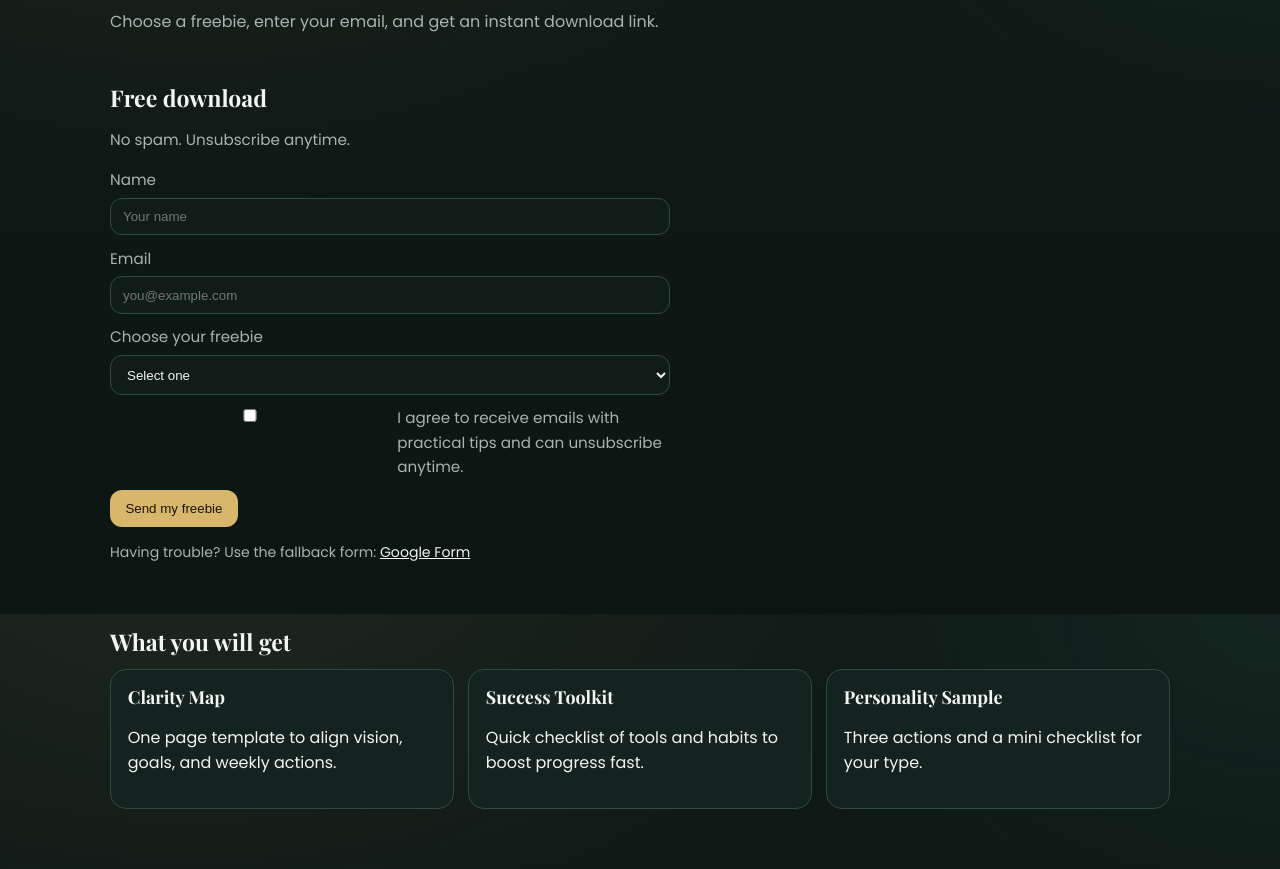
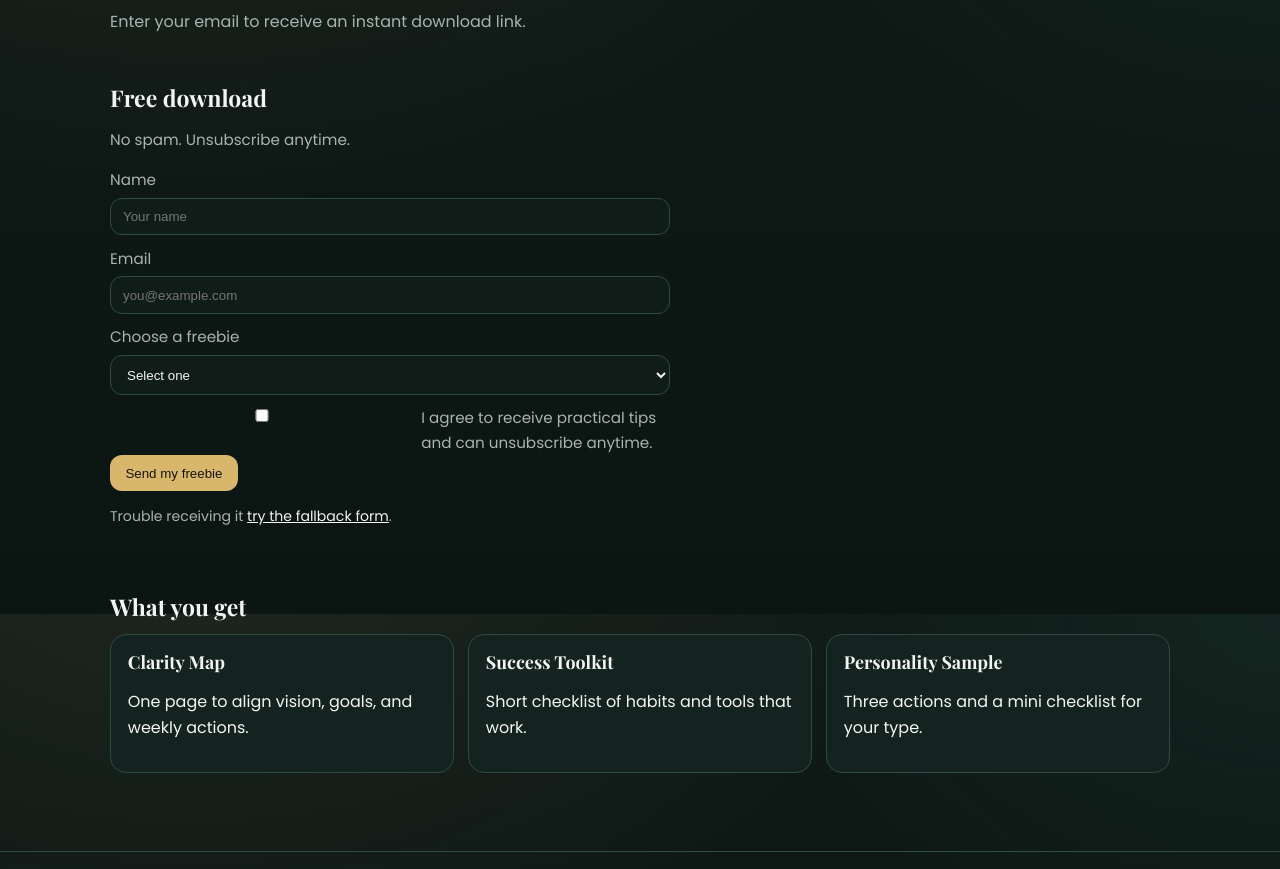
Before and after one commit to chizsaleei/Certificates, a plain HTML site: page freebie.html in a window 1280 px wide. Shown: the part 186-1055 px from the top of the page. Drawn offline with nearby package versions, Linux system fonts and the light colour scheme.

Commit message:
Update freebie.html

```diff
--- a/freebie.html
+++ b/freebie.html
@@ -24,7 +24,7 @@
         <a href="client-solutions.html">Solutions</a>
         <a href="coaching.html">Categories</a>
         <a href="about.html">About</a>
-        <a href="certificates.html">Certificates</a>
+        <a href="training.html">Training</a>
         <a class="btn btn-support" href="https://ko-fi.com/lifebalanceq" target="_blank" rel="noopener">Support</a>
       </nav>
     </div>
@@ -36,7 +36,7 @@
     <section class="hero small">
       <div class="hero-inner">
         <h1>Get your free template</h1>
-        <p class="subtitle">Choose a freebie, enter your email, and get an instant download link.</p>
+        <p class="subtitle">Enter your email to receive an instant download link.</p>
       </div>
     </section>
 
@@ -47,7 +47,7 @@
         <p class="caption">No spam. Unsubscribe anytime.</p>
       </div>
 
-      <!-- Replace the action with your Formspree endpoint or preferred form backend -->
+      <!-- Replace action with your Formspree endpoint -->
       <form id="freebie-form" class="form" action="https://formspree.io/f/your-endpoint" method="POST">
         <div class="form-row">
           <label for="name">Name</label>
@@ -60,30 +60,26 @@
         </div>
 
         <div class="form-row">
-          <label for="freebie">Choose your freebie</label>
+          <label for="freebie">Choose a freebie</label>
           <select id="freebie" name="freebie" required>
             <option value="" disabled selected>Select one</option>
-            <option value="clarity-map">Clarity Map - goal setting template</option>
-            <option value="success-toolkit">Success Toolkit - one page checklist</option>
-            <option value="personality-sample">Personality Blueprint - sample guide</option>
+            <option value="clarity-map">Clarity Map</option>
+            <option value="success-toolkit">Success Toolkit</option>
+            <option value="personality-sample">Personality Sample</option>
           </select>
         </div>
 
-        <div class="form-row">
-          <label class="checkbox">
-            <input type="checkbox" name="consent" required>
-            <span>I agree to receive emails with practical tips and can unsubscribe anytime.</span>
-          </label>
-        </div>
+        <label class="checkbox" style="display:flex;gap:.5rem;align-items:flex-start">
+          <input type="checkbox" name="consent" required />
+          <span>I agree to receive practical tips and can unsubscribe anytime.</span>
+        </label>
 
-        <!-- Optional hidden fields -->
         <input type="hidden" name="source" value="freebie-page" />
 
         <div class="form-actions">
           <button class="btn btn-primary" type="submit">Send my freebie</button>
-          <p class="microcopy">Having trouble? Use the fallback form:
-            <!-- Replace with your own Google Form link if you prefer -->
-            <a href="https://forms.gle/your-google-form" target="_blank" rel="noopener">Google Form</a>
+          <p class="microcopy">Trouble receiving it
+            <a href="https://forms.gle/your-google-form" target="_blank" rel="noopener">try the fallback form</a>.
           </p>
         </div>
       </form>
@@ -102,19 +98,19 @@
     <!-- What you will get -->
     <section class="section" aria-labelledby="get-title">
       <div class="section-head">
-        <h2 id="get-title">What you will get</h2>
+        <h2 id="get-title">What you get</h2>
       </div>
       <div class="card-grid trio">
         <article class="card">
           <div class="card-body">
             <h3>Clarity Map</h3>
-            <p>One page template to align vision, goals, and weekly actions.</p>
+            <p>One page to align vision, goals, and weekly actions.</p>
           </div>
         </article>
         <article class="card">
           <div class="card-body">
             <h3>Success Toolkit</h3>
-            <p>Quick checklist of tools and habits to boost progress fast.</p>
+            <p>Short checklist of habits and tools that work.</p>
           </div>
         </article>
         <article class="card">
@@ -127,7 +123,7 @@
     </section>
   </main>
 
-   <!-- Footer -->
+  <!-- Footer -->
   <footer class="site-footer" role="contentinfo">
     <div class="container footer-inner footer-two-cols">
       <div class="footer-col">
@@ -147,8 +143,9 @@
     (function () {
       const params = new URLSearchParams(window.location.search);
       if (params.get('sent') === '1') {
-        document.getElementById('freebie-form').setAttribute('hidden', 'hidden');
-        document.getElementById('success').removeAttribute('hidden');
+        const form = document.getElementById('freebie-form');
+        const ok   = document.getElementById('success');
+        if (form && ok) { form.hidden = true; ok.hidden = false; }
       }
     })();
   </script>
```
